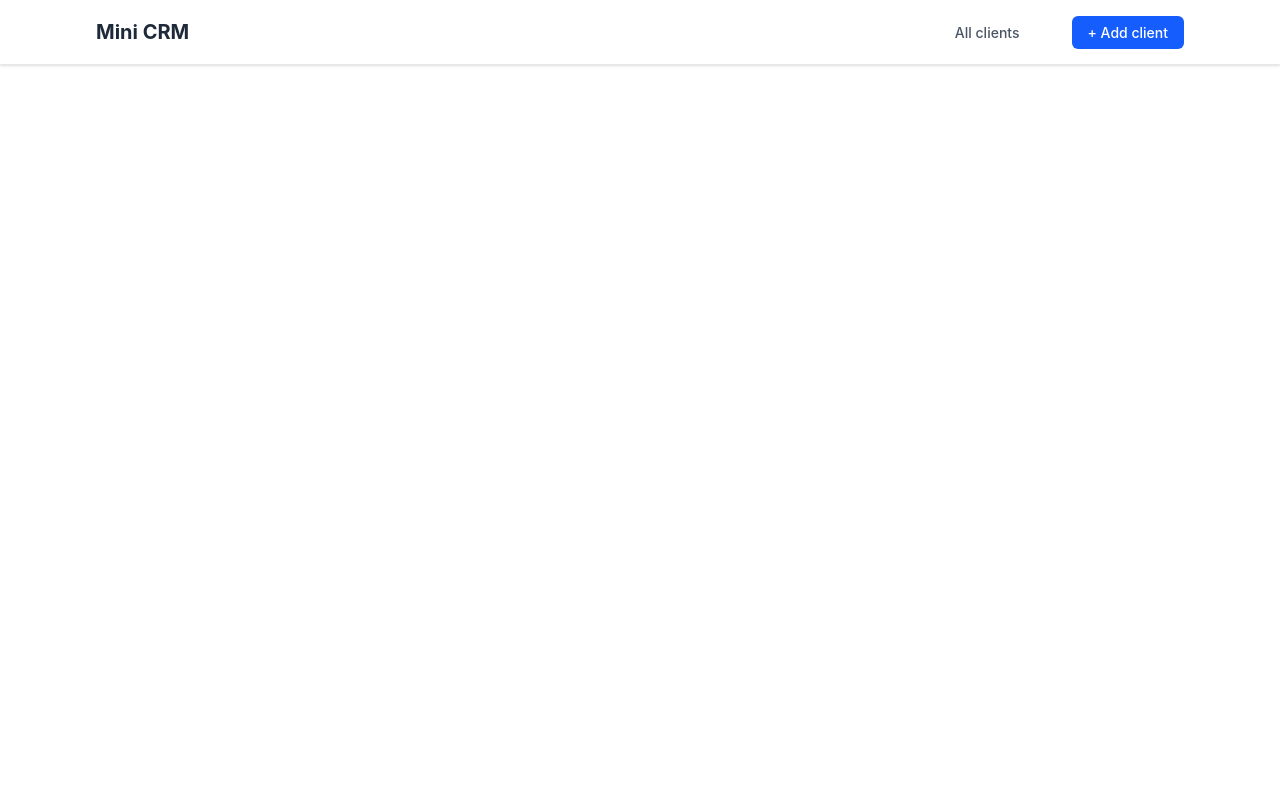
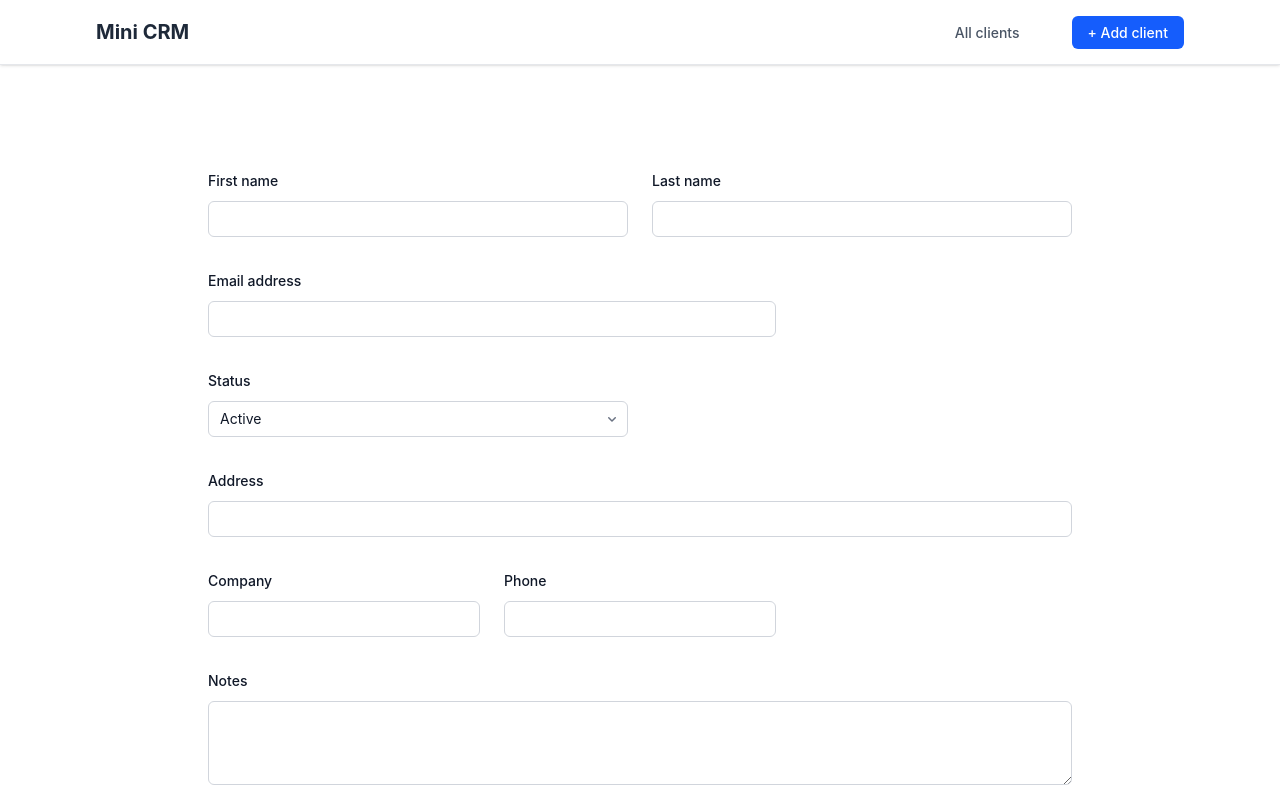
Before and after one commit to Aniavlr/mini-crm, a React (Vite) app in the folder mini-crm/: page /clients/new in a window 1280 px wide. Shown: the top 800 px of the page. Built offline with nearby package versions, Linux system fonts and the light colour scheme.

Commit message:
add form for creating new clients and unify button styles

```diff
--- a/mini-crm/src/components/AddClient.tsx
+++ b/mini-crm/src/components/AddClient.tsx
@@ -1,5 +1,209 @@
+import React, { useState } from "react";
+import { ChevronDownIcon } from "@heroicons/react/16/solid";
+
 const AddClient = () => {
-  return <></>;
+  const [firstName, setFirstName] = useState<string>("");
+  const [lastName, setLastName] = useState<string>("");
+  const [email, setEmail] = useState<string>("");
+
+  const handleSubmit = (e: React.FormEvent<HTMLFormElement>) => {
+    e.preventDefault();
+
+    if (firstName.trim() === "" && lastName.trim() == "") {
+      alert("Please enter a valid name");
+      return;
+    }
+    console.log(`${firstName} ${lastName}`);
+  };
+  return (
+    <>
+      <div className="max-w-4xl mx-auto px-4 py-8">
+        <form onSubmit={handleSubmit}>
+          <div className="border-b border-gray-900/10 pb-12">
+            <div className="mt-10 grid grid-cols-1 gap-x-6 gap-y-8 sm:grid-cols-6">
+              <div className="sm:col-span-3">
+                <label
+                  htmlFor="first-name"
+                  className="block text-sm/6 font-medium text-gray-900"
+                >
+                  First name
+                </label>
+                <div className="mt-2">
+                  <input
+                    id="first-name"
+                    name="first-name"
+                    type="text"
+                    value={firstName}
+                    required
+                    onChange={(e) => setFirstName(e.target.value)}
+                    autoComplete="given-name"
+                    className="block w-full rounded-md bg-white px-3 py-1.5 text-base text-gray-900 outline-1 -outline-offset-1 outline-gray-300 placeholder:text-gray-400 focus:outline-2 focus:-outline-offset-2 focus:outline-indigo-600 sm:text-sm/6"
+                  />
+                </div>
+              </div>
+
+              <div className="sm:col-span-3">
+                <label
+                  htmlFor="last-name"
+                  className="block text-sm/6 font-medium text-gray-900"
+                >
+                  Last name
+                </label>
+                <div className="mt-2">
+                  <input
+                    id="last-name"
+                    name="last-name"
+                    type="text"
+                    autoComplete="family-name"
+                    value={lastName}
+                    required
+                    onChange={(e) => setLastName(e.target.value)}
+                    className="block w-full rounded-md bg-white px-3 py-1.5 text-base text-gray-900 outline-1 -outline-offset-1 outline-gray-300 placeholder:text-gray-400 focus:outline-2 focus:-outline-offset-2 focus:outline-indigo-600 sm:text-sm/6"
+                  />
+                </div>
+              </div>
+
+              <div className="sm:col-span-4">
+                <label
+                  htmlFor="email"
+                  className="block text-sm/6 font-medium text-gray-900"
+                >
+                  Email address
+                </label>
+                <div className="mt-2">
+                  <input
+                    id="email"
+                    name="email"
+                    type="email"
+                    autoComplete="email"
+                    value={email}
+                    required
+                    onChange={(e) => setEmail(e.target.value)}
+                    className="block w-full rounded-md bg-white px-3 py-1.5 text-base text-gray-900 outline-1 -outline-offset-1 outline-gray-300 placeholder:text-gray-400 focus:outline-2 focus:-outline-offset-2 focus:outline-indigo-600 sm:text-sm/6"
+                  />
+                </div>
+              </div>
+
+              <div className="sm:col-span-3">
+                <label
+                  htmlFor="status"
+                  className="block text-sm/6 font-medium text-gray-900"
+                >
+                  Status
+                </label>
+                <div className="mt-2 grid grid-cols-1">
+                  <select
+                    id="status"
+                    name="status"
+                    autoComplete="status-name"
+                    className="col-start-1 row-start-1 w-full appearance-none rounded-md bg-white py-1.5 pr-8 pl-3 text-base text-gray-900 outline-1 -outline-offset-1 outline-gray-300 focus:outline-2 focus:-outline-offset-2 focus:outline-indigo-600 sm:text-sm/6"
+                  >
+                    <option>Active</option>
+                    <option>Paused</option>
+                    <option>Archived</option>
+                  </select>
+                  <ChevronDownIcon
+                    aria-hidden="true"
+                    className="pointer-events-none col-start-1 row-start-1 mr-2 size-5 self-center justify-self-end text-gray-500 sm:size-4"
+                  />
+                </div>
+              </div>
+
+              <div className="col-span-full">
+                <label
+                  htmlFor="street-address"
+                  className="block text-sm/6 font-medium text-gray-900"
+                >
+                  Address
+                </label>
+                <div className="mt-2">
+                  <input
+                    id="street-address"
+                    name="street-address"
+                    type="text"
+                    autoComplete="street-address"
+                    className="block w-full rounded-md bg-white px-3 py-1.5 text-base text-gray-900 outline-1 -outline-offset-1 outline-gray-300 placeholder:text-gray-400 focus:outline-2 focus:-outline-offset-2 focus:outline-indigo-600 sm:text-sm/6"
+                  />
+                </div>
+              </div>
+
+              <div className="sm:col-span-2 sm:col-start-1">
+                <label
+                  htmlFor="company"
+                  className="block text-sm/6 font-medium text-gray-900"
+                >
+                  Company
+                </label>
+                <div className="mt-2">
+                  <input
+                    id="company"
+                    name="company"
+                    type="text"
+                    autoComplete="address-level2"
+                    className="block w-full rounded-md bg-white px-3 py-1.5 text-base text-gray-900 outline-1 -outline-offset-1 outline-gray-300 placeholder:text-gray-400 focus:outline-2 focus:-outline-offset-2 focus:outline-indigo-600 sm:text-sm/6"
+                  />
+                </div>
+              </div>
+
+              <div className="sm:col-span-2">
+                <label
+                  htmlFor="phone"
+                  className="block text-sm/6 font-medium text-gray-900"
+                >
+                  Phone
+                </label>
+                <div className="mt-2">
+                  <input
+                    id="phone"
+                    name="phone"
+                    type="phone"
+                    autoComplete="phone"
+                    className="block w-full rounded-md bg-white px-3 py-1.5 text-base text-gray-900 outline-1 -outline-offset-1 outline-gray-300 placeholder:text-gray-400 focus:outline-2 focus:-outline-offset-2 focus:outline-indigo-600 sm:text-sm/6"
+                  />
+                </div>
+              </div>
+
+              <div className="col-span-full">
+                <label
+                  htmlFor="notes"
+                  className="block text-sm/6 font-medium text-gray-900"
+                >
+                  Notes
+                </label>
+                <div className="mt-2">
+                  <textarea
+                    id="notes"
+                    name="notes"
+                    rows={3}
+                    className="block w-full rounded-md bg-white px-3 py-1.5 text-base text-gray-900 outline-1 -outline-offset-1 outline-gray-300 placeholder:text-gray-400 focus:outline-2 focus:-outline-offset-2 focus:outline-indigo-600 sm:text-sm/6"
+                    defaultValue={""}
+                  />
+                </div>
+                <p className="mt-3 text-sm/6 text-gray-600">
+                  Write a few sentences notes yourself.
+                </p>
+              </div>
+            </div>
+          </div>
+
+          <div className="mt-6 flex items-center justify-end gap-x-6">
+            <button
+              type="button"
+              className="text-sm/6 font-semibold text-gray-900"
+            >
+              Cancel
+            </button>
+            <button
+              type="submit"
+              className="inline-flex items-center bg-blue-600 hover:bg-blue-700 text-white px-4 py-2 rounded-md text-sm font-medium text-sm font-medium  transition-colors duration-150"
+            >
+              Save
+            </button>
+          </div>
+        </form>
+      </div>
+    </>
+  );
 };
 
 export default AddClient;
--- a/mini-crm/src/components/ClientCard.tsx
+++ b/mini-crm/src/components/ClientCard.tsx
@@ -80,7 +80,7 @@ const ClientCard = () => {
         className: "bg-yellow-400/10 text-yellow-500 ring-1 ring-yellow-400/20",
       },
       archived: {
-        label: "In the archive",
+        label: "Archived",
         className: "bg-gray-400/10 text-gray-400 ring-1 ring-gray-400/20",
       },
     };
--- a/mini-crm/src/components/ClientList.tsx
+++ b/mini-crm/src/components/ClientList.tsx
@@ -47,7 +47,7 @@ const ClientList = () => {
         className: "bg-yellow-400/10 text-yellow-500 ring-1 ring-yellow-400/20",
       },
       archived: {
-        label: "In the archive",
+        label: "Archived",
         className: "bg-gray-400/10 text-gray-400 ring-1 ring-gray-400/20",
       },
     };
@@ -125,7 +125,7 @@ const ClientList = () => {
                   <div className="flex justify-end gap-2">
                     <Link
                       to={`/clients/${client.id}`}
-                      className="inline-flex items-center px-3 py-2 bg-sky-500/75 hover:bg-sky-600 text-white text-sm font-medium rounded-md transition-colors duration-150"
+                      className="inline-flex items-center px-3 py-2 bg-blue-600 hover:bg-blue-700 text-white px-4 py-2 rounded-md text-sm font-medium rounded-md transition-colors duration-150"
                     >
                       More details
                     </Link>
@@ -148,7 +148,11 @@ const ClientList = () => {
         <div className="text-center py-8 text-gray-500">No clients found</div>
       )}
 
-      <Dialog open={isOpen} onClose={() => {}} className="relative z-10 focus:outline-none">
+      <Dialog
+        open={isOpen}
+        onClose={() => {}}
+        className="relative z-10 focus:outline-none"
+      >
         <div className="fixed inset-0 bg-black/50" aria-hidden="true" />
 
         <div className="fixed inset-0 z-10 overflow-y-auto">
```
